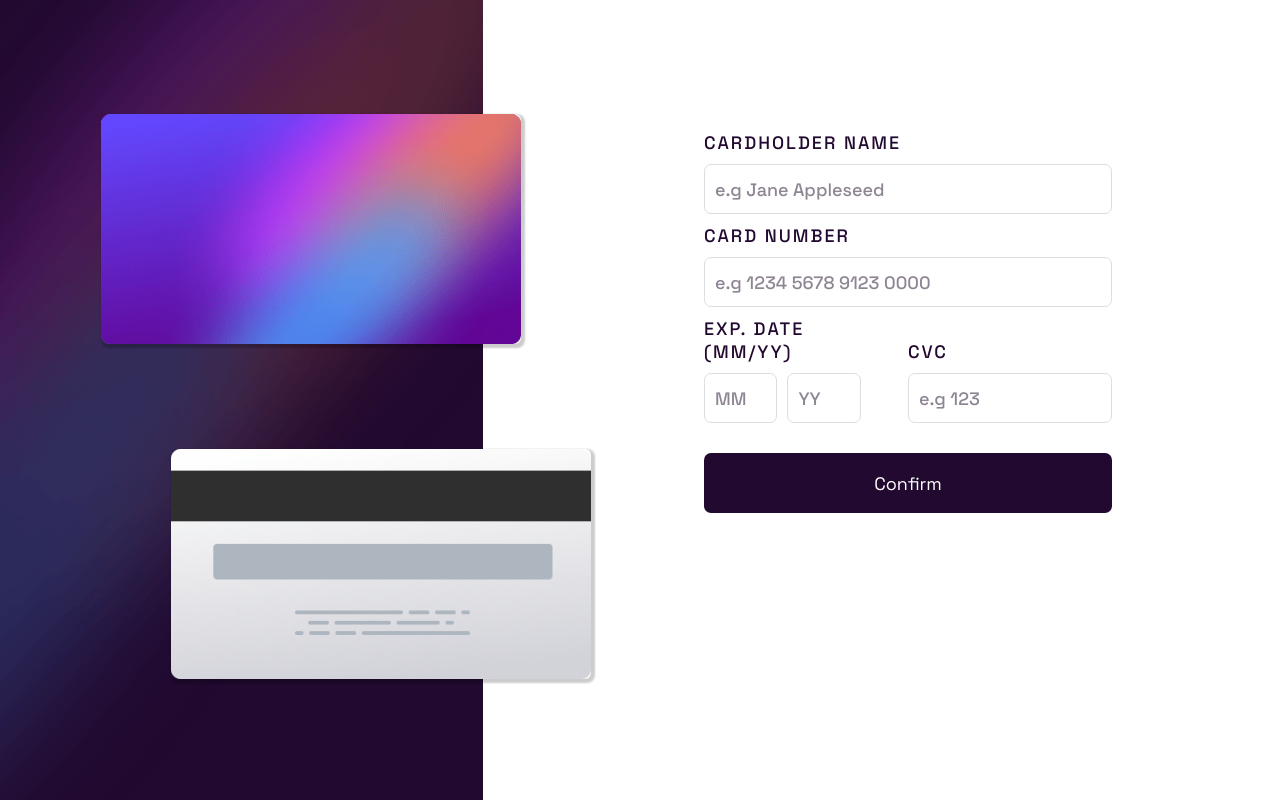
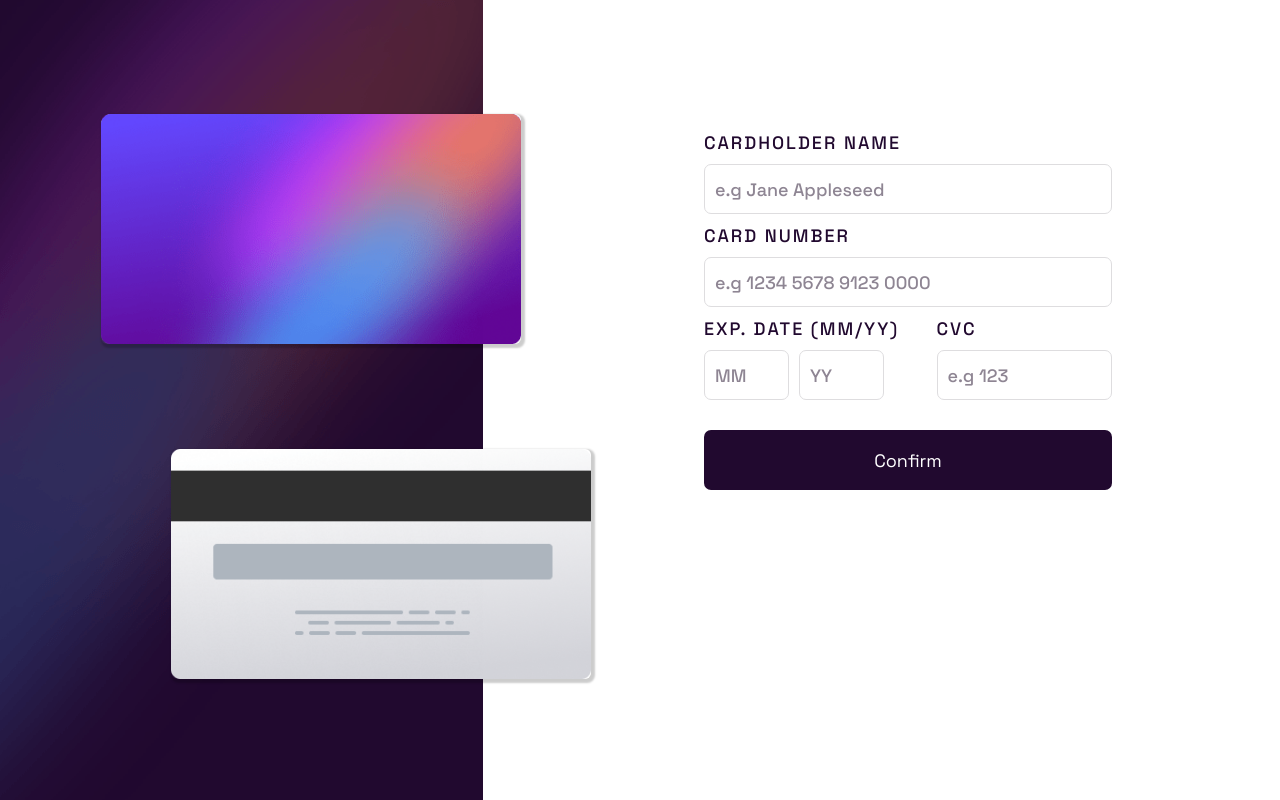
Before and after one commit to murilonicemento/interactive-card-details-form, a React (Create React App) app: page / in a window 1280 px wide. Built offline with nearby package versions, Linux system fonts and the light colour scheme.

Commit message:
style: Estilização das tags de erro

```diff
--- a/src/Components/Form/Form.css
+++ b/src/Components/Form/Form.css
@@ -5,6 +5,13 @@
   --active-input-border: hsl(249, 99%, 64%) to hsl(278, 94%, 30%);
   --input-erros-border: hsl(0, 100%, 66%);
 }
+
+p {
+  font-size: 12px;
+  font-weight: 500;
+  color: var(--input-erros-border);
+}
+
 form {
   width: 95%;
   height: 100%;
@@ -40,7 +47,7 @@ input::placeholder {
 }
 
 #date-information {
-  width: 45%;
+  width: 52%;
   display: flex;
   flex-wrap: wrap;
 }
@@ -60,7 +67,7 @@ input::placeholder {
   display: flex;
   flex-direction: column;
   gap: 10px;
-  width: 50%;
+  width: 43%;
   margin-top: -83px;
 }
 
```
